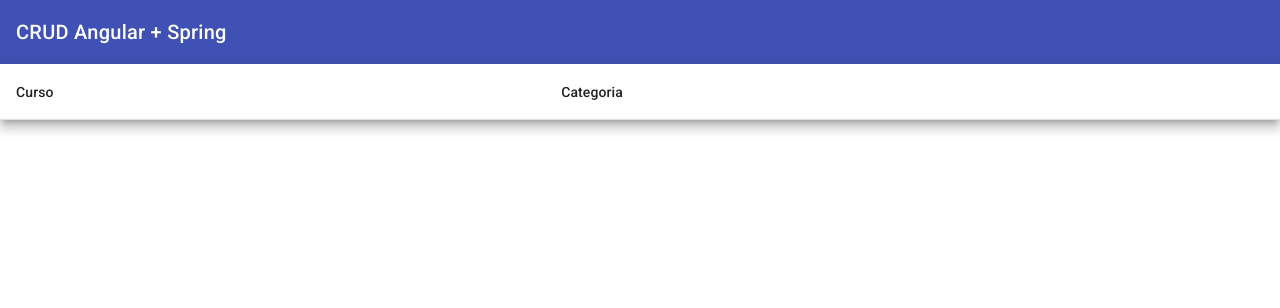
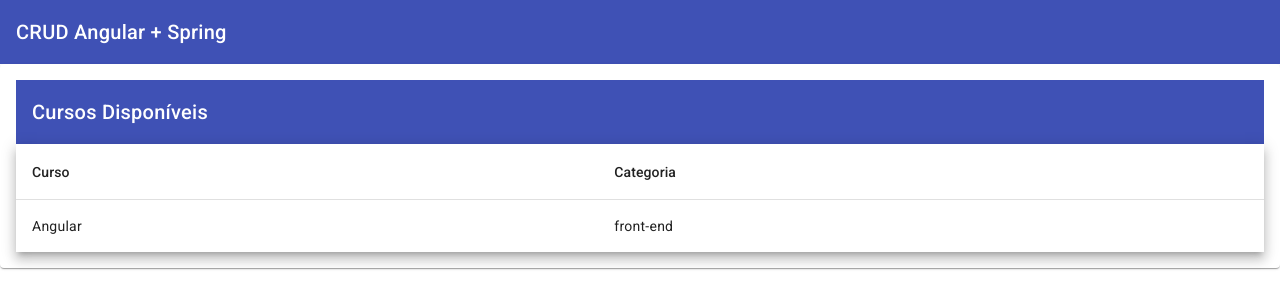
Before and after one commit to ViniciusAzambuja-Dev/Angular-Spring_Crud, an Angular app: page /courses in a window 1280 px wide. Shown: the top 308 px of the page. Built offline with nearby package versions, Linux system fonts and the light colour scheme.

Commit message:
feat - Add shared module, add toolbar and card to table

```diff
--- a/src/app/courses/courses.module.ts
+++ b/src/app/courses/courses.module.ts
@@ -1,9 +1,10 @@
 import { CommonModule } from '@angular/common';
 import { NgModule } from '@angular/core';
-import { MatTableModule } from '@angular/material/table';
 
+import { AppMaterialModule } from '../shared/app-material/app-material.module';
 import { CoursesRoutingModule } from './courses-routing.module';
 import { CoursesComponent } from './courses/courses.component';
+
 
 @NgModule({
   declarations: [
@@ -12,7 +13,7 @@
   imports: [
     CommonModule,
     CoursesRoutingModule,
-    MatTableModule,
+    AppMaterialModule
   ]
 })
 export class CoursesModule { }
--- a/src/app/courses/courses/courses.component.html
+++ b/src/app/courses/courses/courses.component.html
@@ -1,3 +1,7 @@
+<mat-card>
+  <mat-card-content>
+    <mat-toolbar color="primary">Cursos Disponíveis</mat-toolbar>
+
     <table mat-table [dataSource]="courses" class="mat-elevation-z8">
 
       <!-- Name Column -->
@@ -16,3 +20,5 @@
       <tr mat-header-row *matHeaderRowDef="displayedColumns"></tr>
       <tr mat-row *matRowDef="let row; columns: displayedColumns;"></tr>
     </table>
+  </mat-card-content>
+</mat-card>
--- a/src/app/courses/courses/courses.component.scss
+++ b/src/app/courses/courses/courses.component.scss
@@ -0,0 +1,3 @@
+table {
+  width: 100% ;
+}
--- a/src/app/courses/courses/courses.component.ts
+++ b/src/app/courses/courses/courses.component.ts
@@ -7,7 +7,9 @@
   styleUrls: ['./courses.component.scss']
 })
 export class CoursesComponent implements OnInit{
-  courses: Course[] = [];
+  courses: Course[] = [
+    {_id : '1', name: 'Angular', category: 'front-end'}
+  ];
   displayedColumns = ['name', 'category']
 
   constructor() {}
```
Also changed, not shown: src/app/shared/app-material/app-material.module.ts (added, +14 -0 lines). Lines whose indentation alone changed are shown as unchanged.
